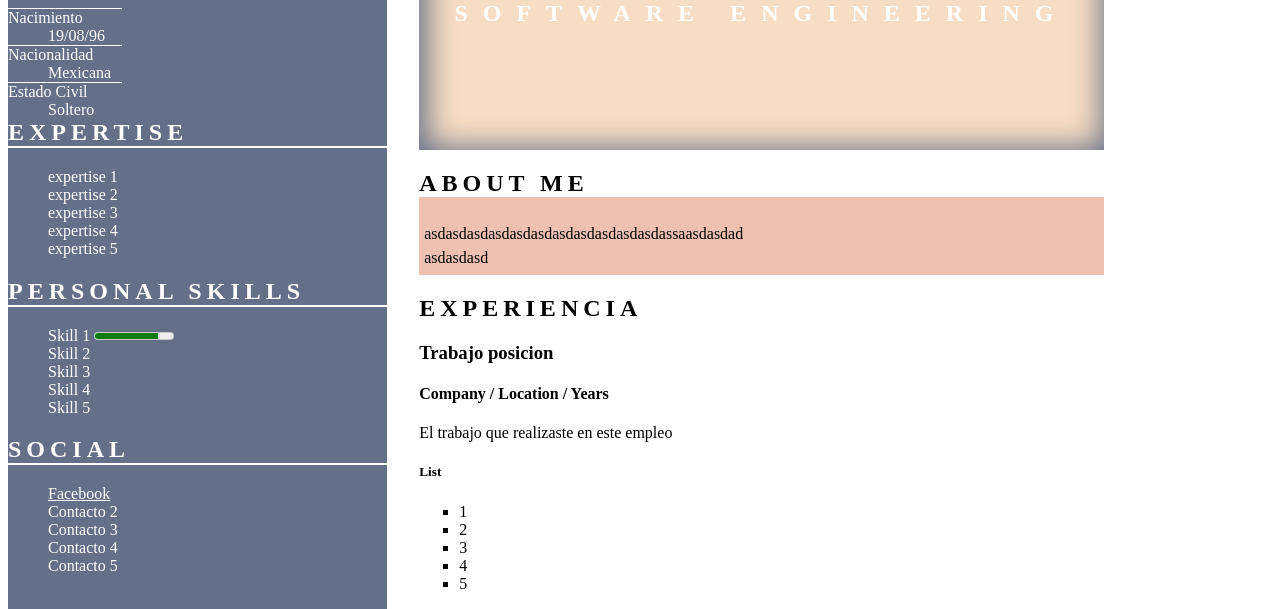
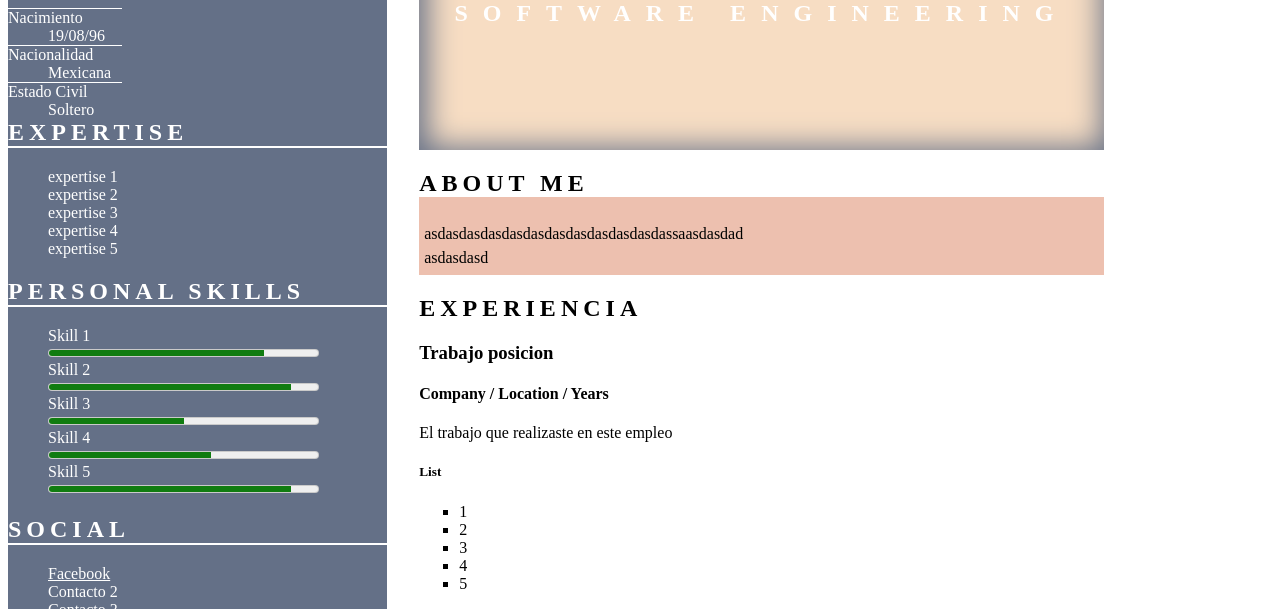
Before and after one commit to meloth96/cv, a plain HTML site: page index.html in a window 1280 px wide. Shown: the part 179-788 px from the top of the page. Drawn offline with Linux system fonts and the light colour scheme.

Commit message:
se agrego meter a los personal skills

```diff
--- a/css/main.css
+++ b/css/main.css
@@ -102,6 +102,10 @@ dd{
   font-family: "Font Awesome 5 free";
 
 }
+meter{
+  display: block;
+  width: 80%;
+}
 
 /***{
   color:green;
--- a/index.html
+++ b/index.html
@@ -43,10 +43,22 @@
                     Skill 1
                     <meter value="80" min="0" max="100"></meter>
                   </li>
-                  <li>Skill 2</li>
-                  <li>Skill 3</li>
-                  <li>Skill 4</li>
-                  <li>Skill 5</li>
+                  <li>
+                    Skill 2
+                    <meter value="90" min="0" max="100"></meter>
+                  </li>
+                  <li>
+                    Skill 3
+                    <meter value="50" min="0" max="100"></meter>
+                  </li>
+                  <li>
+                    Skill 4
+                    <meter value="60" min="0" max="100"></meter>
+                  </li>
+                  <li>
+                    Skill 5
+                    <meter value="90" min="0" max="100"></meter>
+                  </li>
                 </ul>
               </section>
               <section>
```
